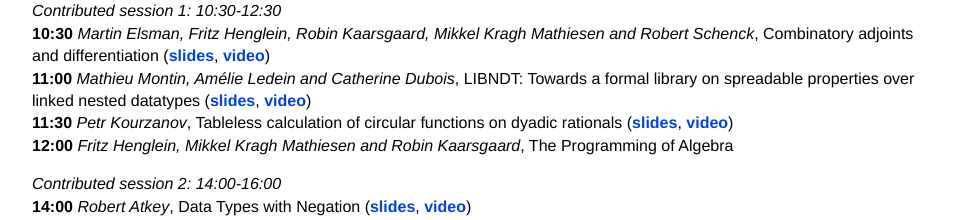
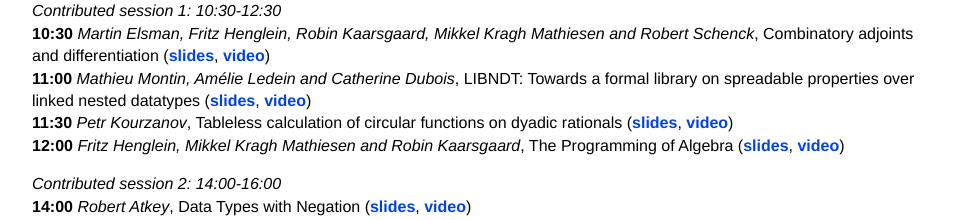
Before and after one commit to msfp-workshop/msfp-workshop.github.io, a plain HTML site: page msfp2022/index.html in a window 1280 px wide. Shown: the part 3452-3672 px from the top of the page, without its empty margins (224-1187 px from the left). Drawn offline with nearby package versions, Linux system fonts and the light colour scheme.

Commit message:
Added Mathiesen slides

```diff
--- a/msfp2022/index.html
+++ b/msfp2022/index.html
@@ -88,7 +88,7 @@ There is a <a href="https://www.youtube.com/playlist?list=PL3M2r2U7NbYlKTEX2uoKi
   Tableless calculation of circular functions on dyadic rationals (<a href="kourzanov.pdf">slides</a>, <a href="https://www.youtube.com/watch?v=LgTMwMshYzE">video</a>) <br>
   <strong>12:00</strong>
   <em>Fritz Henglein, Mikkel Kragh Mathiesen and Robin Kaarsgaard</em>,
-  The Programming of Algebra <br>
+  The Programming of Algebra (<a href="mathiesen.pdf">slides</a>, <a href="https://www.youtube.com/watch?v=AYNPiYGBXD8">video</a>) <br>
 </p>
 
 <p>
```
Also changed, not shown: msfp2022/mathiesen.png (added), 1 other file.
